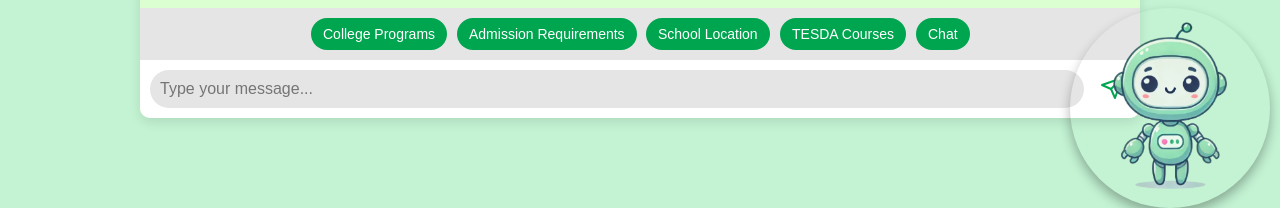
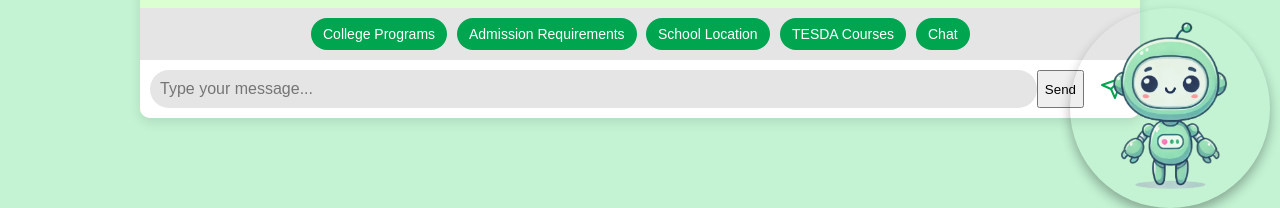
Before and after one commit to stbenildechatbot/stbenildechatbot, a plain HTML site: page index.html in a window 1280 px wide. Shown: the part 582-790 px from the top of the page. Drawn offline with Linux system fonts and the light colour scheme.

Commit message:
Update index.html

```diff
--- a/index.html
+++ b/index.html
@@ -26,6 +26,7 @@
 
         <div class="input-container">
             <input type="text" id="userInput" placeholder="Type your message..." autocomplete="off">
+            <button id="send-button">Send</button>
             <button id="send" onclick="sendMessage()">
                 <svg xmlns="http://www.w3.org/2000/svg" viewBox="0 0 24 24" fill="none" stroke="currentColor" stroke-width="2" stroke-linecap="round" stroke-linejoin="round" class="feather feather-send">
                     <line x1="22" y1="2" x2="11" y2="13"></line>
```
